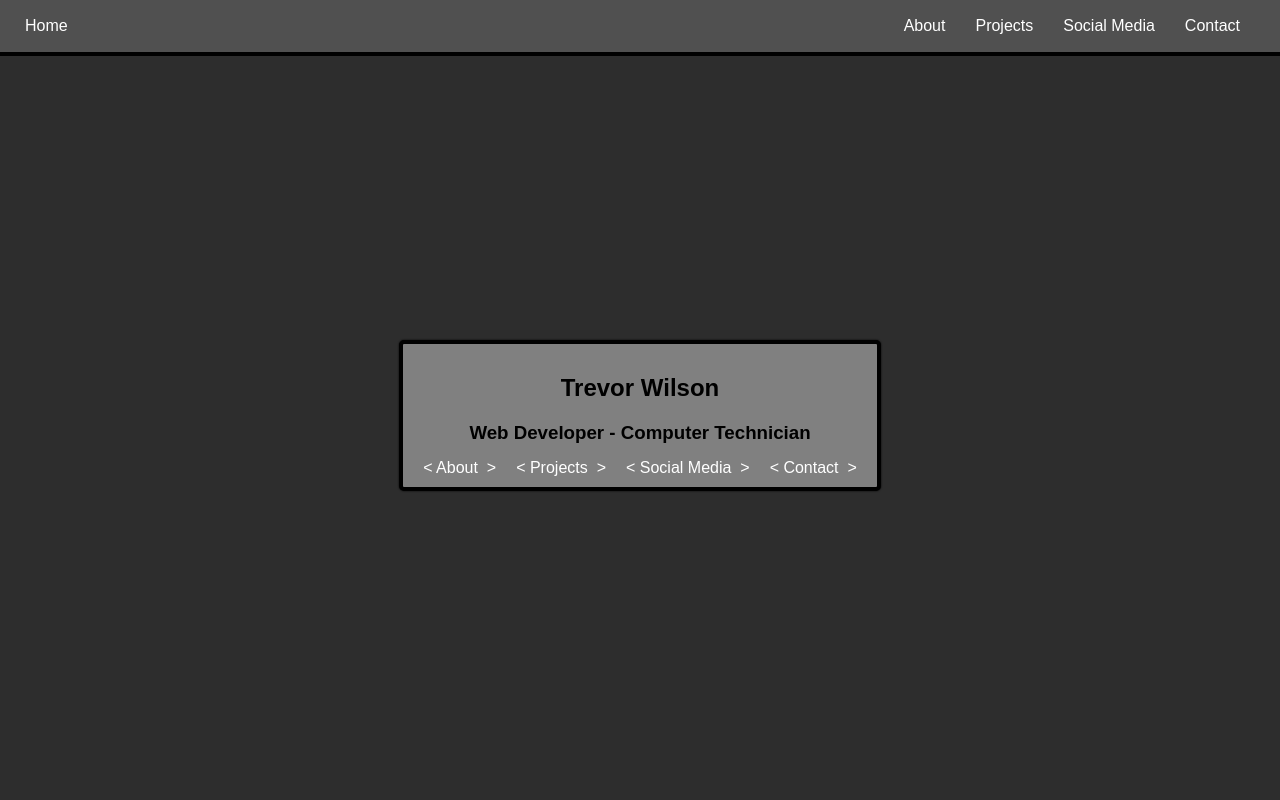
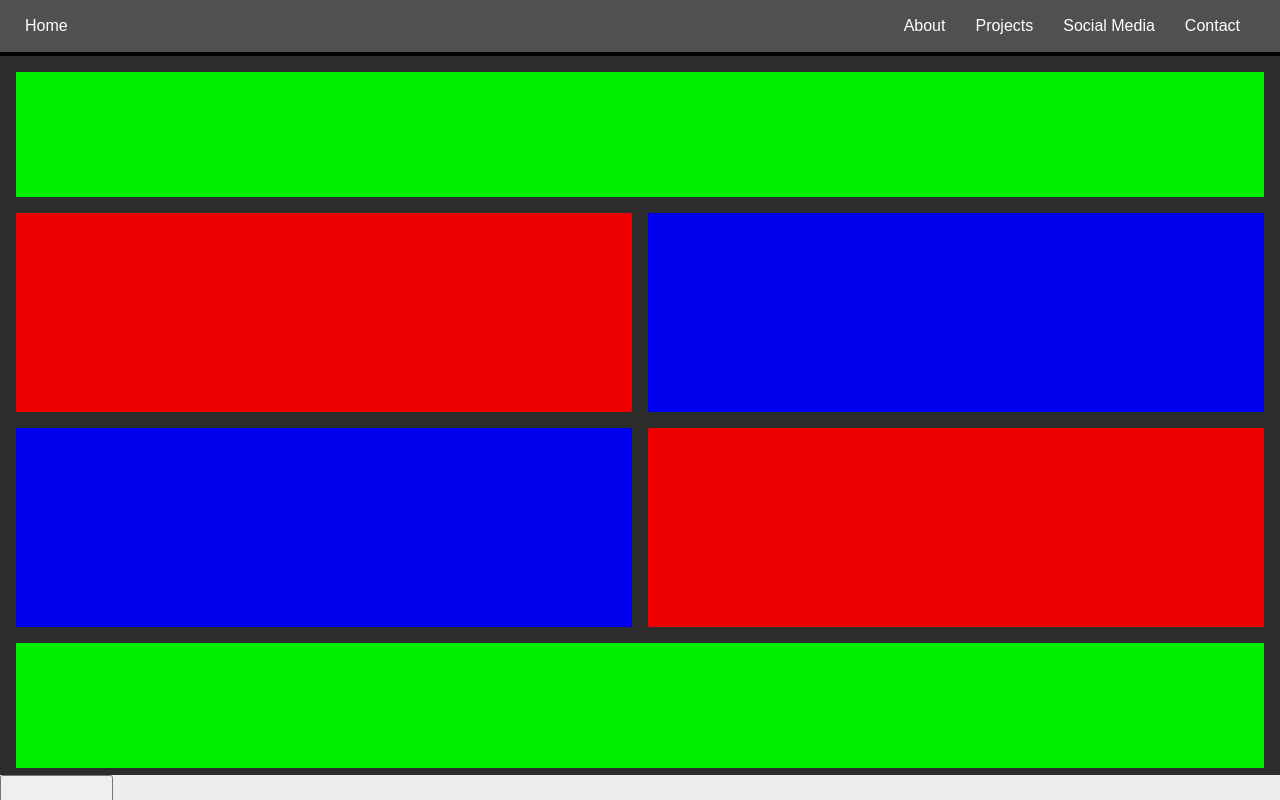
Before and after one commit to tbwilson89/portfoliov2, a React (Create React App) app: page /testmove in a window 1280 px wide. Built offline with nearby package versions, Linux system fonts and the light colour scheme.

Commit message:
Adding basename to browserrouter

```diff
--- a/src/router.js
+++ b/src/router.js
@@ -18,7 +18,7 @@ import testmove from './components/projects/testmoving'
 export default class Redirects extends Component {
   render(){
     return(
-      <Router>
+      <Router basename={process.env.PUBLIC_URL}>
         <div className='App'>
 
            <div className='wrapper'>
@@ -72,12 +72,11 @@ export default class Redirects extends Component {
              </nav>
 
              <section className='main-content'>
-               {/* <Route exact path='/' component={landing} /> */}
-               <Route exact path='/portfoliov2' component={landing} />
+               <Route exact path='/' component={landing} />
                <Route exact path='/projects' component={projects} />
                <Route exact path='/projects/frontend' component={feprojects} />
                <Route exact path='/projects/backend' component={beprojects} />
-               <Route path={process.env.PUBLIC_URL + '/'} component={landing} />
+               {/* <Route path={process.env.PUBLIC_URL + '/'} component={landing} /> */}
                <Route exact path='/projects/personal' component={personalprojects} />
                <Route path='/projects/backend/:project' component={projectdisplay} />
                <Route path='/projects/frontend/:project' component={projectdisplay} />
```
